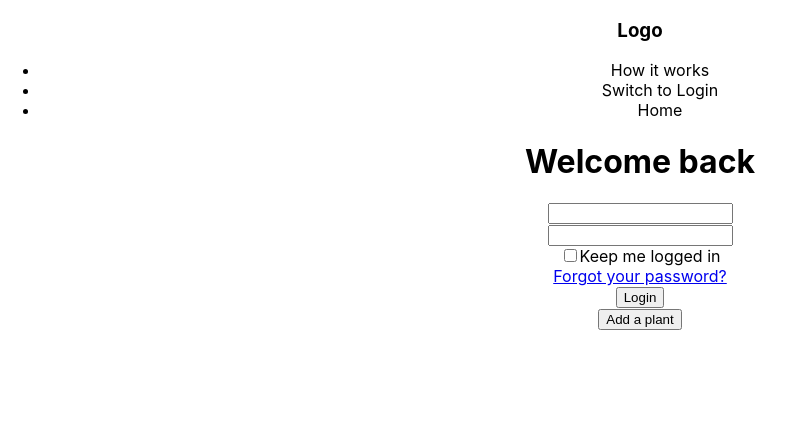
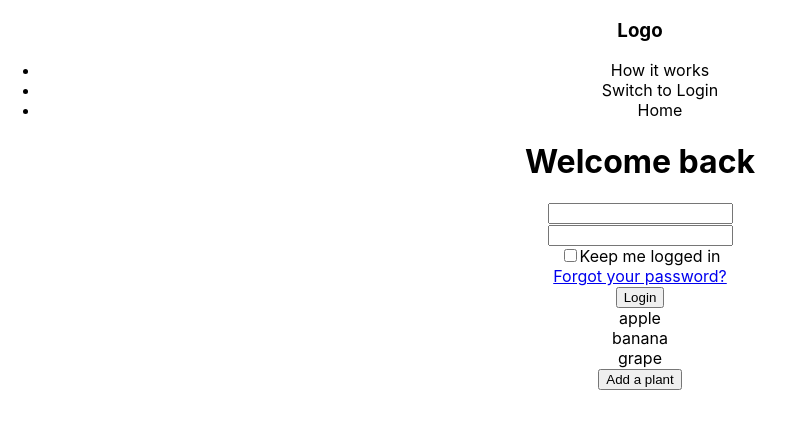
Before and after one commit to JessieLDR/Carbonet, a React (Create React App) app in the folder my-app/: page /login in a window 1280 px wide. Shown: the top 428 px of the page, without its empty margins (0-794 px from the left). Built offline with nearby package versions, Linux system fonts and the light colour scheme.

Commit message:
fixed plant list rendering method

```diff
--- a/my-app/src/App.js
+++ b/my-app/src/App.js
@@ -5,6 +5,13 @@ import Checklist from './components/general/Checklist';
 import {BrowserRouter as Router, Routes, Switch, Route, Outlet} from 'react-router-dom'
 import NavBar from './components/general/NavBar';
 import MyButton from './components/general/MyButton';
+import PlantList from './components/Dashboard/PlantList';
+
+var plant = [
+  {'name': 'apple'},
+  {'name': 'banana'},
+  {'name': 'grape'}
+]
 
 function App() {
   return (
@@ -16,6 +23,7 @@ function App() {
         <Routes>
           <Route path='/login' element={<LoginPage></LoginPage>}></Route>
         </Routes>
+        <PlantList plants={plant} />
         <MyButton name='Add a plant'/>
       </div>
     </Router>
--- a/my-app/src/components/Dashboard/PlantList.js
+++ b/my-app/src/components/Dashboard/PlantList.js
@@ -2,8 +2,12 @@ import React from "react";
 import { useNavigate } from "react-router-dom";
 
 const PlantList = (props) => {
-    const plantOutput = props.plants.map(item => (<div>{item}</div>))
-    return ({plantOutput})
+    const output = props.plants.map(element => {
+        return(
+            <div>{element.name}</div>
+        )
+    });
+    return output
 }
 
 export default PlantList;
```
